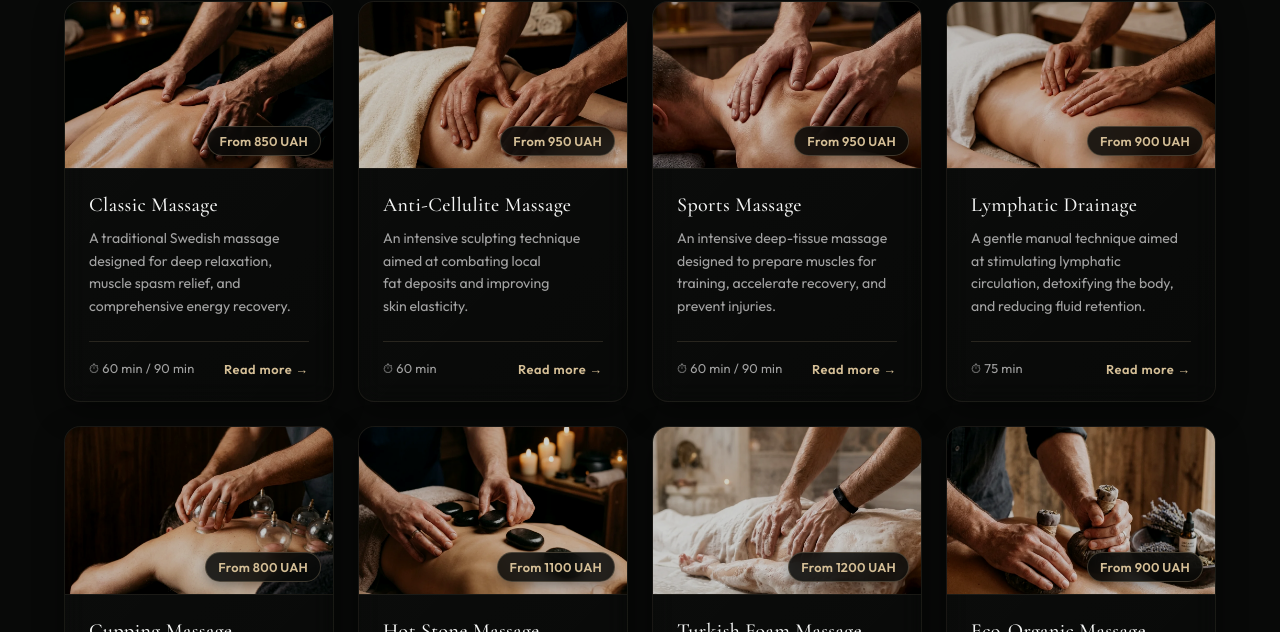
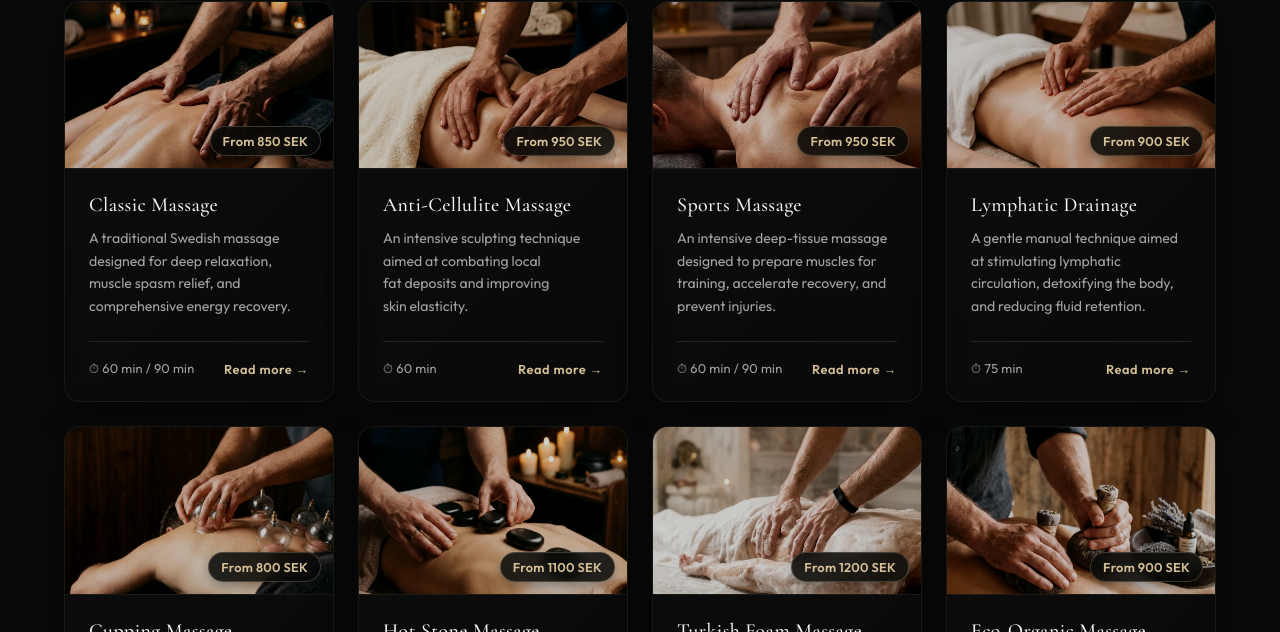
Before and after one commit to echopro-create/andrey-bygg, a Next.js app: page /en in a window 1280 px wide. Shown: the part 1874-2506 px from the top of the page. Built offline with nearby package versions, Linux system fonts and the light colour scheme; no server answers.

Commit message:
feat: restore SEK currency in layouts and localized dictionaries

```diff
--- a/src/app/[lng]/layout.tsx
+++ b/src/app/[lng]/layout.tsx
@@ -178,9 +178,9 @@ export default async function RootLayout({ children, params }: RootLayoutProps)
         closes: '21:00',
       },
     ],
-    priceRange: '850-1200 UAH',
-    currenciesAccepted: 'UAH',
-    paymentAccepted: 'Cash, Credit Card',
+    priceRange: '850-1200 SEK',
+    currenciesAccepted: 'SEK',
+    paymentAccepted: 'Cash, Credit Card, Swish',
     areaServed: {
       '@type': 'City',
       name: 'Cherkasy',
--- a/src/dictionaries/en.json
+++ b/src/dictionaries/en.json
@@ -57,7 +57,7 @@
       "classic": {
         "title": "Classic Massage",
         "desc": "A traditional Swedish massage designed for deep relaxation, muscle spasm relief, and comprehensive energy recovery.",
-        "price": "850 UAH",
+        "price": "850 SEK",
         "duration": "60 min / 90 min",
         "benefit": "Effectively releases muscle tension, restores fiber elasticity, normalizes sleep, and reduces daily stress levels.",
         "seo_title": "Classic Swedish Massage Cherkasy | Oleh Massage",
@@ -77,7 +77,7 @@
       "anti-cellulite": {
         "title": "Anti-Cellulite Massage",
         "desc": "An intensive sculpting technique aimed at combating local fat deposits and improving skin elasticity.",
-        "price": "950 UAH",
+        "price": "950 SEK",
         "duration": "60 min",
         "benefit": "Activates microcirculation in tissues, reduces swelling, promotes lymphatic drainage, and sculpts harmonious body contours.",
         "seo_title": "Anti-Cellulite Massage Cherkasy | Body Sculpting & Firming",
@@ -97,7 +97,7 @@
       "sports": {
         "title": "Sports Massage",
         "desc": "An intensive deep-tissue massage designed to prepare muscles for training, accelerate recovery, and prevent injuries.",
-        "price": "950 UAH",
+        "price": "950 SEK",
         "duration": "60 min / 90 min",
         "benefit": "Effectively relieves muscle hypertonus, eliminates trigger points, speeds up lactic acid clearance, and increases flexibility.",
         "seo_title": "Sports Massage Cherkasy | Post-Workout Recovery",
@@ -117,7 +117,7 @@
       "lymphatic-drainage": {
         "title": "Lymphatic Drainage",
         "desc": "A gentle manual technique aimed at stimulating lymphatic circulation, detoxifying the body, and reducing fluid retention.",
-        "price": "900 UAH",
+        "price": "900 SEK",
         "duration": "75 min",
         "benefit": "Effectively reduces swelling in the face and limbs, strengthens the immune system, and restores body lightness.",
         "seo_title": "Lymphatic Drainage Massage Cherkasy | Detox & De-puff",
@@ -137,7 +137,7 @@
       "cupping": {
         "title": "Cupping Massage",
         "desc": "A therapeutic technique combining classic massage and vacuum cupping for deep-muscle tension release.",
-        "price": "800 UAH",
+        "price": "800 SEK",
         "duration": "60 min",
         "benefit": "Relieves chronic back and neck pain, releases fascia, improves blood circulation, and resolves muscular stiffness.",
         "seo_title": "Vacuum Cupping Massage Cherkasy | Oleh Massage",
@@ -157,7 +157,7 @@
       "hot-stone": {
         "title": "Hot Stone Massage",
         "desc": "An exclusive spa treatment using heated volcanic basalt stones to provide deep warming and relaxation.",
-        "price": "1100 UAH",
+        "price": "1100 SEK",
         "duration": "90 min",
         "benefit": "Completely relieves mental tension, warms deep muscle layers, improves sleep, and balances the nervous system.",
         "seo_title": "Hot Stone Massage Cherkasy | Premium Stone Therapy",
@@ -177,7 +177,7 @@
       "turkish-foam": {
         "title": "Turkish Foam Massage",
         "desc": "A spa ritual in the hammam, combining a silk Kese glove exfoliation and a massage in a cloud of organic soap foam.",
-        "price": "1200 UAH",
+        "price": "1200 SEK",
         "duration": "90 min",
         "benefit": "Gently removes dead skin cells, cleanses pores, eliminates toxins, and gives a sensation of absolute cleanliness.",
         "seo_title": "Turkish Foam Massage Cherkasy | Luxurious Spa Ritual",
@@ -197,7 +197,7 @@
       "natural-massage": {
         "title": "Eco-Organic Massage",
         "desc": "A delicate rejuvenating treatment for the face and body using 100% organic cold-pressed botanical oils.",
-        "price": "900 UAH",
+        "price": "900 SEK",
         "duration": "60 min / 90 min",
         "benefit": "Relieves facial muscle tension, improves skin tone, reduces puffiness, and deeply nourishes the skin.",
         "seo_title": "Eco-Organic Massage Cherkasy | Oleh Massage",
--- a/src/dictionaries/no.json
+++ b/src/dictionaries/no.json
@@ -57,7 +57,7 @@
       "classic": {
         "title": "Klassisk massasje",
         "desc": "En tradisjonell svensk massasje for dyp avslapning, lindring av muskelspasmer og fullstendig gjenoppretting av energi.",
-        "price": "850 UAH",
+        "price": "850 SEK",
         "duration": "60 min / 90 min",
         "benefit": "Lindrer effektivt muskelspenninger, gjenoppretter fibrenes elastisitet, normaliserer søvn og reduserer stressnivået.",
         "seo_title": "Klassisk svensk massasje i Tsjerkasy | Oleh Massage",
@@ -77,7 +77,7 @@
       "anti-cellulite": {
         "title": "Anticellulittmassasje",
         "desc": "En intensiv modelleringsbehandling rettet mot bekjempelse av lokale fettdepoter og forbedring av hudens elastisitet.",
-        "price": "950 UAH",
+        "price": "950 SEK",
         "duration": "60 min",
         "benefit": "Aktiverer mikrosirkulasjonen i vevet, reduserer hevelser, fremmer lymfedrenasje og modellerer harmoniske kroppskonturer.",
         "seo_title": "Anticellulittmassasje Tsjerkasy | Effektiv kroppsmodellering",
@@ -97,7 +97,7 @@
       "sports": {
         "title": "Sportsmassasje",
         "desc": "En intensiv dyptgående massasje designet for å forberede muskler til trening, fremskynde restitusjon og forebygge skader.",
-        "price": "950 UAH",
+        "price": "950 SEK",
         "duration": "60 min / 90 min",
         "benefit": "Lindrer effektivt muskelhypertonus, eliminerer triggerpunkter, fremskynder utskillelsen av melkesyre og øker fleksibiliteten.",
         "seo_title": "Idrettsmassasje Tsjerkasy | Restitusjon etter trening",
@@ -117,7 +117,7 @@
       "lymphatic-drainage": {
         "title": "Lymfedrenasje",
         "desc": "En mild manuell teknikk rettet mot å stimulere lymfestrømmen, rense kroppen for giftstoffer og redusere hevelser.",
-        "price": "900 UAH",
+        "price": "900 SEK",
         "duration": "75 min",
         "benefit": "Reduserer effektivt hevelser i ansikt og lemmer, styrker immunforsvaret og gir en følelse av letthet i hele kroppen.",
         "seo_title": "Lymfemassasje Tsjerkasy | Detox & Reduser hevelse",
@@ -137,7 +137,7 @@
       "cupping": {
         "title": "Koppemassasje",
         "desc": "En terapeutisk teknikk som kombinerer klassisk massasje og vakuumkopping for dyptgående muskelavspenning.",
-        "price": "800 UAH",
+        "price": "800 SEK",
         "duration": "60 min",
         "benefit": "Lindrer kroniske rygg- og nakkesmerter, frigjør bindevev, forbedrer blodsirkulasjonen og loeser opp blokkeringer.",
         "seo_title": "Koppingsmassasje Tsjerkasy | Dypgående vakuumbehandling",
@@ -157,7 +157,7 @@
       "hot-stone": {
         "title": "Massasje med varme steiner",
         "desc": "En eksklusiv spabehandling med varme vulkanske basaltsteiner for å gi dyp oppvarming og avslapning.",
-        "price": "1100 UAH",
+        "price": "1100 SEK",
         "duration": "90 min",
         "benefit": "Lindrer fullstendig mental spenning, varmer dype muskellag, forbedrer søvnen og balanserer nervesystemet.",
         "seo_title": "Hot Stone Massasje Tsjerkasy | Premium steinmassasje",
@@ -177,7 +177,7 @@
       "turkish-foam": {
         "title": "Tyrkisk skummassasje",
         "desc": "En spa-ritual i hammam, som kombinerer eksfoliering med en Kese-silkehanske og massasje i en sky av økologisk såpeskum.",
-        "price": "1200 UAH",
+        "price": "1200 SEK",
         "duration": "90 min",
         "benefit": "Fjerner skånsomt døde hudceller, renser porene, renser ut giftstoffer og gir en følelse av absolutt renhet.",
         "seo_title": "Tyrkisk Skummassasje Tsjerkasy | Luksuriøs spa-ritual",
@@ -197,7 +197,7 @@
       "natural-massage": {
         "title": "Økologisk massasje",
         "desc": "En mild, foryngende behandling for ansikt og kropp med 100% økologiske kaldpressede planteoljer.",
-        "price": "900 UAH",
+        "price": "900 SEK",
         "duration": "60 min / 90 min",
         "benefit": "Lindrer spenninger i ansiktsmusklene, forbedrer hudtonen, demper hevelser og gir dyp næring til huden.",
         "seo_title": "Eko-Økologisk Massasje Tsjerkasy | Oleh Massage",
--- a/src/dictionaries/ru.json
+++ b/src/dictionaries/ru.json
@@ -57,7 +57,7 @@
       "classic": {
         "title": "Классический массаж",
         "desc": "Традиционный шведский массаж для глубокого расслабления, снятия мышечных спазмов и комплексного восстановления сил.",
-        "price": "850 грн",
+        "price": "850 SEK",
         "duration": "60 мин / 90 мин",
         "benefit": "Эффективно избавляет от мышечных зажимов, восстанавливает эластичность волокон, нормализует сон и снижает уровень стресса.",
         "seo_title": "Классический шведский массаж в Черкассах | Oleh Massage",
@@ -77,7 +77,7 @@
       "anti-cellulite": {
         "title": "Антицеллюлитный массаж",
         "desc": "Интенсивная моделирующая техника, направленная на борьбу с локальными жировыми отложениями и повышение упругости кожи.",
-        "price": "950 грн",
+        "price": "950 SEK",
         "duration": "60 мин",
         "benefit": "Активизирует микроциркуляцию в тканях, уменьшает отечность, способствует лимфодренажу и моделирует гармоничные контуры тела.",
         "seo_title": "Антицеллюлитный массаж Черкассы | Эффективное моделирование фигуры",
@@ -97,7 +97,7 @@
       "sports": {
         "title": "Спортивный массаж",
         "desc": "Интенсивный силовой массаж, разработанный для подготовки мышц к тренировкам, быстрого восстановления и профилактики травм.",
-        "price": "950 грн",
+        "price": "950 SEK",
         "duration": "60 мин / 90 мин",
         "benefit": "Эффективно снимает гипертонус, устраняет триггерные точки, ускоряет вывод молочной кислоты и существенно повышает гибкость.",
         "seo_title": "Спортивный массаж в Черкассах | Восстановление после тренировок",
@@ -117,7 +117,7 @@
       "lymphatic-drainage": {
         "title": "Лимфодренажный массаж",
         "desc": "Мягкая мануальная техника, направленная на стимуляцию лимфотока, детоксикацию организма и избавление от отеков.",
-        "price": "900 грн",
+        "price": "900 SEK",
         "duration": "75 мин",
         "benefit": "Эффективно уменьшает отечность лица и конечностей, укрепляет иммунную систему и возвращает легкость во всем теле.",
         "seo_title": "Лимфодренажный массаж Черкассы | Детокс и снятие отеков",
@@ -137,7 +137,7 @@
       "cupping": {
         "title": "Баночный массаж",
         "desc": "Терапевтическая методика, сочетающая классический массаж и вакуумное воздействие банок для глубокой проработки мышц.",
-        "price": "800 грн",
+        "price": "800 SEK",
         "duration": "60 мин",
         "benefit": "Снимает хронические боли в спине и шее, расслабляет фасции, улучшает кровообращение и устраняет застойные явления.",
         "seo_title": "Баночный вакуумный массаж в Черкассах | Oleh Massage",
@@ -157,7 +157,7 @@
       "hot-stone": {
         "title": "Массаж горячими камнями",
         "desc": "Эксклюзивная спа-процедура с использованием нагретых базальтовых камней вулканического происхождения для глубокого прогрева.",
-        "price": "1100 грн",
+        "price": "1100 SEK",
         "duration": "90 мин",
         "benefit": "Полностью снимает ментальное напряжение, прогревает глубокие мышцы, улучшает сон и гармонизирует нервную систему.",
         "seo_title": "Массаж горячими камнями Черкассы | Стоун-терапия премиум-класса",
@@ -177,7 +177,7 @@
       "turkish-foam": {
         "title": "Турецкий пенный массаж",
         "desc": "Спа-ритуал в хаммаме, сочетающий пилинг шелковой рукавицей Кесе и массаж в облаке органической мыльной пены.",
-        "price": "1200 грн",
+        "price": "1200 SEK",
         "duration": "90 мин",
         "benefit": "Деликатно удаляет ороговевшие клетки, очищает поры, выводит токсины и дарит ощущение идеальной чистоты.",
         "seo_title": "Турецкий пенный массаж Черкассы | Роскошный спа-ритуал",
@@ -197,7 +197,7 @@
       "natural-massage": {
         "title": "Эко-органический массаж",
         "desc": "Деликатная восстанавливающая процедура для лица и тела с использованием 100% органических масел холодного отжима.",
-        "price": "900 грн",
+        "price": "900 SEK",
         "duration": "60 мин / 90 мин",
         "benefit": "Снимает мимическое напряжение, улучшает тонус кожи, устраняет отечность и глубоко питает ткани.",
         "seo_title": "Эко-органический массаж в Черкассах | Oleh Massage",
--- a/src/dictionaries/sv.json
+++ b/src/dictionaries/sv.json
@@ -57,7 +57,7 @@
       "classic": {
         "title": "Klassisk massage",
         "desc": "En traditionell svensk massage för djup avslappning, lindring av muskelspasmer och fullständig återhämtning av krafter.",
-        "price": "850 UAH",
+        "price": "850 SEK",
         "duration": "60 min / 90 min",
         "benefit": "Lindrar effektivt muskelspänningar, återställer fibrernas elasticitet, normaliserar sömnen och minskar stressnivåerna.",
         "seo_title": "Klassisk svensk massage i Tjerkasy | Oleh Massage",
@@ -77,7 +77,7 @@
       "anti-cellulite": {
         "title": "Anticellulitmassage",
         "desc": "En intensiv skulpterande teknik som syftar till att bekämpa lokala fettdepåer och förbättra hudens elasticitet.",
-        "price": "950 UAH",
+        "price": "950 SEK",
         "duration": "60 min",
         "benefit": "Aktiverar mikrokirkulationen i vävnaderna, minskar svullnad, främjar lymfdränage och skulpterar harmoniska kroppskonturer.",
         "seo_title": "Anticellulitmassage Tjerkasy | Effektiv kroppsskulptering",
@@ -97,7 +97,7 @@
       "sports": {
         "title": "Sportmassage",
         "desc": "En intensiv djupgående massage utformad för att förbereda muskler inför träning, påskynda återhämtning och förebygga skador.",
-        "price": "950 UAH",
+        "price": "950 SEK",
         "duration": "60 min / 90 min",
         "benefit": "Lindrar effektivt muskelhypertonus, eliminerar triggerpunkter, påskyndar utrensningen av mjölksyra och ökar flexibiliteten.",
         "seo_title": "Idrottsmassage Tjerkasy | Återhämtning efter träning",
@@ -117,7 +117,7 @@
       "lymphatic-drainage": {
         "title": "Lymfmassage",
         "desc": "En mild manuell teknik som syftar till att stimulera lymfflödet, rena kroppen från toxiner och reducera svullnad.",
-        "price": "900 UAH",
+        "price": "900 SEK",
         "duration": "75 min",
         "benefit": "Minskar effektivt svullnad i ansikte och lemmar, stärker immunförsvaret och ger en känsla av lätthet i hela kroppen.",
         "seo_title": "Lymfmassage Tjerkasy | Detox & Minska svullnad",
@@ -137,7 +137,7 @@
       "cupping": {
         "title": "Koppningsmassage",
         "desc": "En terapeutisk teknik som kombinerar klassisk massage och vakuumsug med koppar för djupgående muskelavspänning.",
-        "price": "800 UAH",
+        "price": "800 SEK",
         "duration": "60 min",
         "benefit": "Lindrar kronisk rygg- och nacksmärta, frigör bindväv, förbättrar blodcirkulationen och löser upp blockeringar.",
         "seo_title": "Koppningsmassage Tjerkasy | Djupgående vakuumbehandling",
@@ -157,7 +157,7 @@
       "hot-stone": {
         "title": "Massage med heta stenar",
         "desc": "En exklusiv spabehandling med varma vulkaniska basaltstenar för att ge djup uppvärmning och avslappning.",
-        "price": "1100 UAH",
+        "price": "1100 SEK",
         "duration": "90 min",
         "benefit": "Lindrar helt mental spänning, värmer djupa muskellager, förbättrar sömnen och balanserar nervsystemet.",
         "seo_title": "Hot Stone Massage Tjerkasy | Lyxig stenmassage",
@@ -177,7 +177,7 @@
       "turkish-foam": {
         "title": "Turkisk skummassage",
         "desc": "En spa-ritual i hamam, som kombinerar exfoliering med en Kese-silkesvante och massage i ett moln av ekologiskt tvålskum.",
-        "price": "1200 UAH",
+        "price": "1200 SEK",
         "duration": "90 min",
         "benefit": "Avlägsnar skonsamt döda hudceller, rengör porerna, rensar ut toxiner och ger en känsla av absolut renhet.",
         "seo_title": "Turkisk Skummassage Tjerkasy | Lyxigt spa-ritual",
@@ -197,7 +197,7 @@
       "natural-massage": {
         "title": "Ekologisk massage",
         "desc": "En mild, föryngrande behandling för ansikte och kropp med 100% ekologiska kallpressade växtoljor.",
-        "price": "900 UAH",
+        "price": "900 SEK",
         "duration": "60 min / 90 min",
         "benefit": "Lindrar spänningar i ansiktsmusklerna, förbättrar hudtonen, dämpar svullnad och ger djup näring till huden.",
         "seo_title": "Eko-Ekologisk Massage Tjerkasy | Oleh Massage",
```
